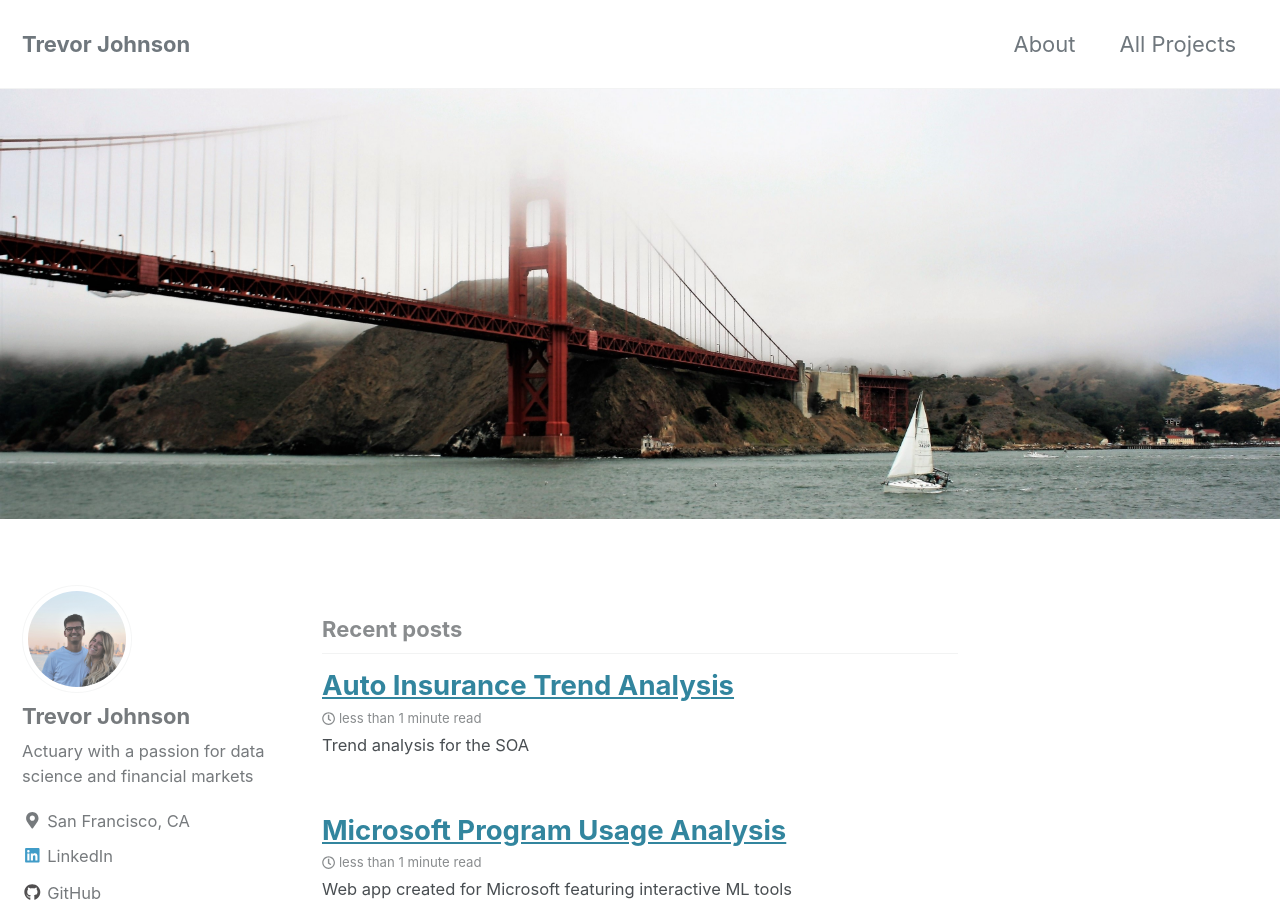
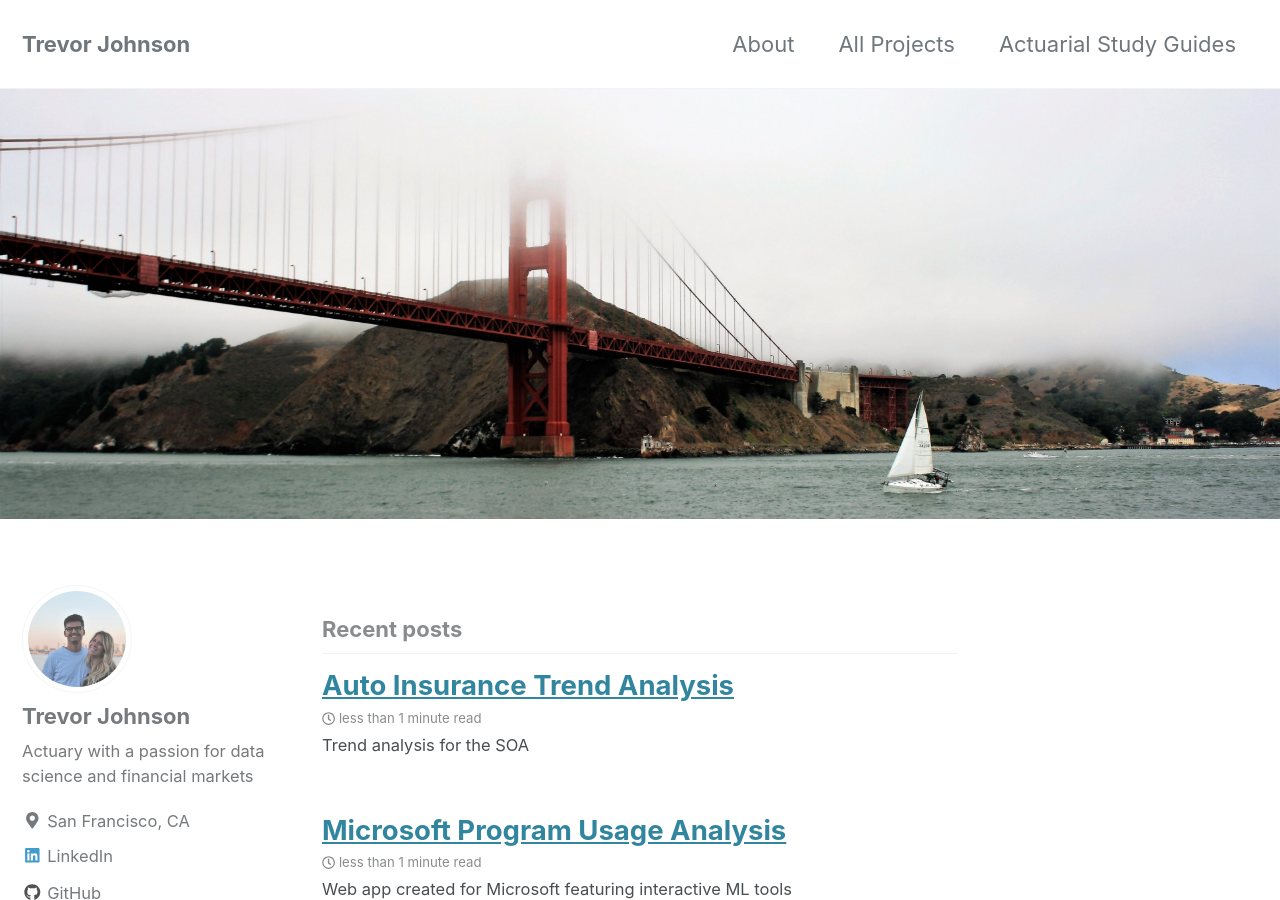
Before and after one commit to trevor-johnson/tpjohnson.github.io, a Jekyll site: the page built from index.html, in a window 1280 px wide and 900 px high. Built offline with Jekyll 4.4.1, drawn with Linux system fonts in a browser that asks for light colours; cached includes are drawn as plain includes; nearby versions of some CDN libraries; the list of posts is cut into pages by our own code.

Commit message:
adding actuarial study guide tab

```diff
--- a/_data/navigation.yml
+++ b/_data/navigation.yml
@@ -4,6 +4,8 @@ main:
     url: /about/
   - title: "All Projects"
     url: /allProjects/
+  - title: "Actuarial Study Guides"
+    url: /ActuarialStudyGuides/
   # - title: "About"
   #   url: https://mmistakes.github.io/minimal-mistakes/about/
   # - title: "Sample Posts"
```
